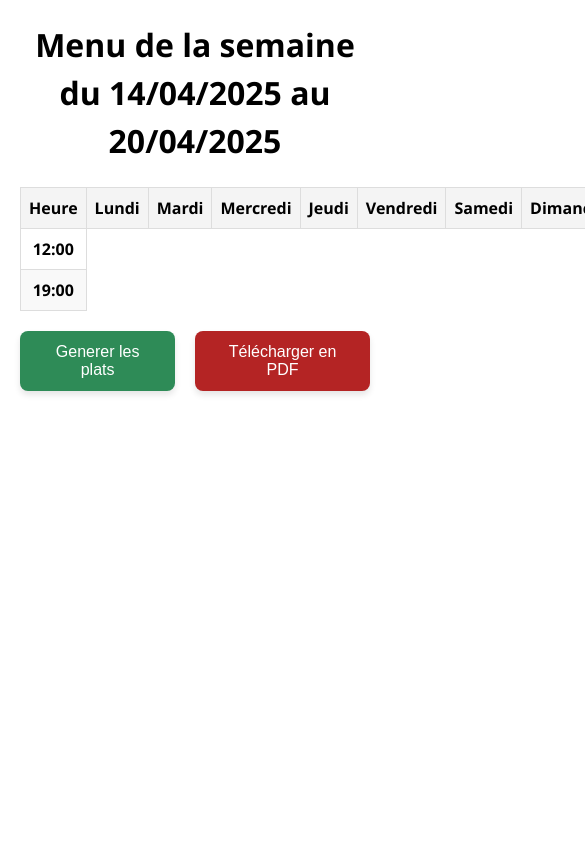
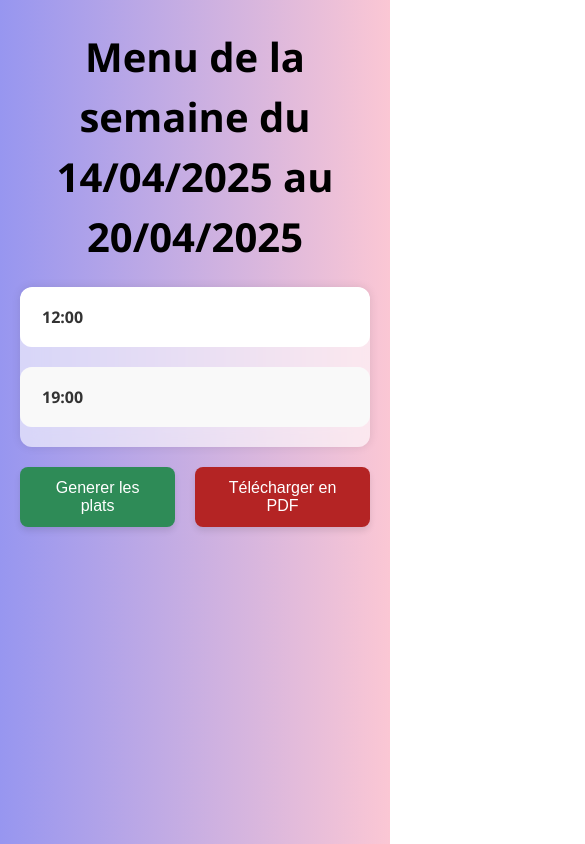
Before and after one commit to TheRealGalaxyy/cookingWeb, a plain HTML site: page index.html in a window 390 px wide. Shown: the top 844 px of the page, 585 px wide, since content can reach past the window. Drawn offline with Linux system fonts and the light colour scheme.

Commit message:
🎨 Meilleur CSS + responsive (peut etre)

```diff
--- a/index.css
+++ b/index.css
@@ -3,6 +3,7 @@ body {
     font-family: Arial, sans-serif;
     margin: 20px;
     font : normal 16px/1.5 'Segoe UI', Tahoma, Geneva, Verdana, sans-serif;
+    background-image: linear-gradient(to right,#9796f0, #fbc7d4);
 }
 
 #centeredContainer {
@@ -103,17 +104,31 @@ body {
     box-shadow: 0 2px 4px rgba(0, 0, 0, 0.2);
 }
 
+h1{
+    text-align: center;
+    font-size: 2.5em;
+    color: #000000;
+    margin-bottom: 20px;
+}
 
 table {
     width: 100%;
+    max-width: 100%;
+    background-color: rgba(255, 255, 255, 0.6);
     border-collapse: collapse;
-}
+    border-radius: 12px;
+    overflow: hidden;
+    box-shadow: 0 0 10px rgba(0,0,0,0.1);
+    backdrop-filter: blur(10px);
+  }
 
-th, td {
-    border: 1px solid #ddd;
+
+  th, td {
+    border: 1px solid rgba(0, 0, 0, 0.1);
+    padding: 12px;
     text-align: center;
-    padding: 8px;
-}
+  }
+
 
 td:hover{
     background-color: #d8cbca;
@@ -125,6 +140,10 @@ th {
 
 tr:nth-child(even) {
     background-color: #f9f9f9;
+}
+
+tr:nth-child(odd) {
+    background-color: #ffffff;
 }
 
 #popup {
@@ -145,3 +164,44 @@ tr:nth-child(even) {
     border-radius: 10px;
     text-align: center;
 }
+
+@media (max-width: 768px) {
+    table {
+      display: block;
+      width: 100%;
+      overflow: hidden;
+    }
+
+    thead {
+      display: none; /* On masque l’en-tête pour simplifier */
+    }
+
+    tbody {
+      display: flex;
+      flex-direction: column;
+    }
+
+    tr {
+      display: flex;
+      flex-direction: column;
+      background-color: rgba(255, 255, 255, 0.6);
+      margin-bottom: 20px;
+      padding: 10px;
+      border-radius: 12px;
+      backdrop-filter: blur(10px);
+    }
+
+    td {
+      display: flex;
+      justify-content: space-between;
+      padding: 8px 12px;
+      border: none;
+      border-bottom: 1px solid #ccc;
+    }
+
+    td:first-child {
+      font-weight: bold;
+      color: #333;
+      border-bottom: none;
+    }
+  }
--- a/index.html
+++ b/index.html
@@ -14,6 +14,8 @@
     <div id="pdfContent">
         <h1 id="title" style="text-align: center;"></h1>
 
+        <div class="table-responsive">
+            <table>
                 <table>
                     <thead>
                         <tr>
@@ -36,6 +38,8 @@
                         </tr>
                     </tbody>
                 </table>
+            </table>
+          </div>
     </div>
 
     <div id="centeredContainer">
@@ -52,6 +56,5 @@
         </div>
     </div>
 
-
 </body>
 </html>
--- a/index.js
+++ b/index.js
@@ -129,7 +129,7 @@ document.addEventListener('DOMContentLoaded', () => {
             filename:     filename,
             image:        { type: 'jpeg', quality: 0.98 },
             html2canvas:  { scale: 2 },
-            jsPDF:        { unit: 'in', format: 'a5', orientation: 'landscape' }
+            jsPDF:        { unit: 'in', format: 'a4', orientation: 'landscape' }
         };
         html2pdf().set(opt).from(element).save();
     });
```
Lines whose indentation alone changed are shown as unchanged.
